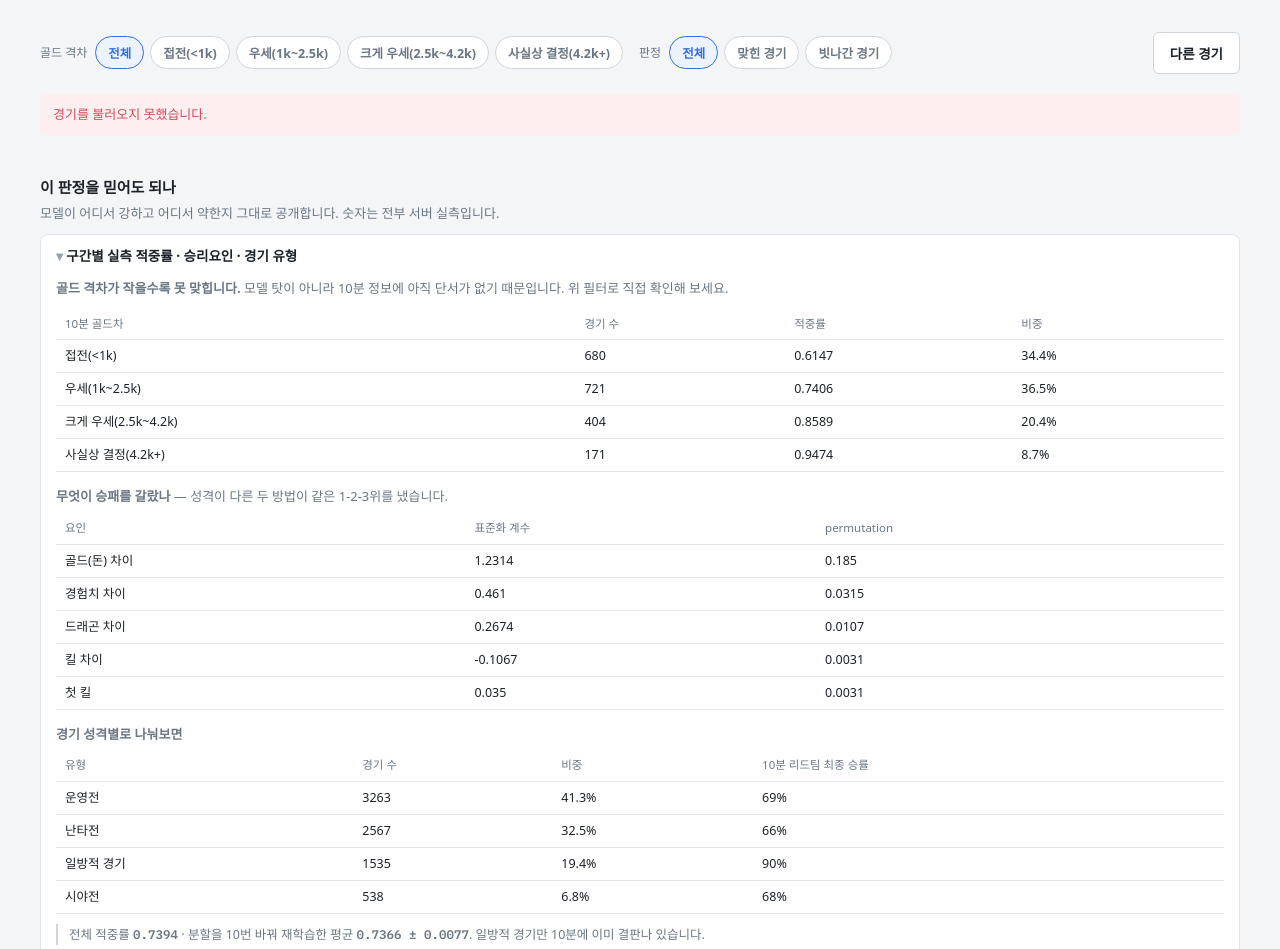
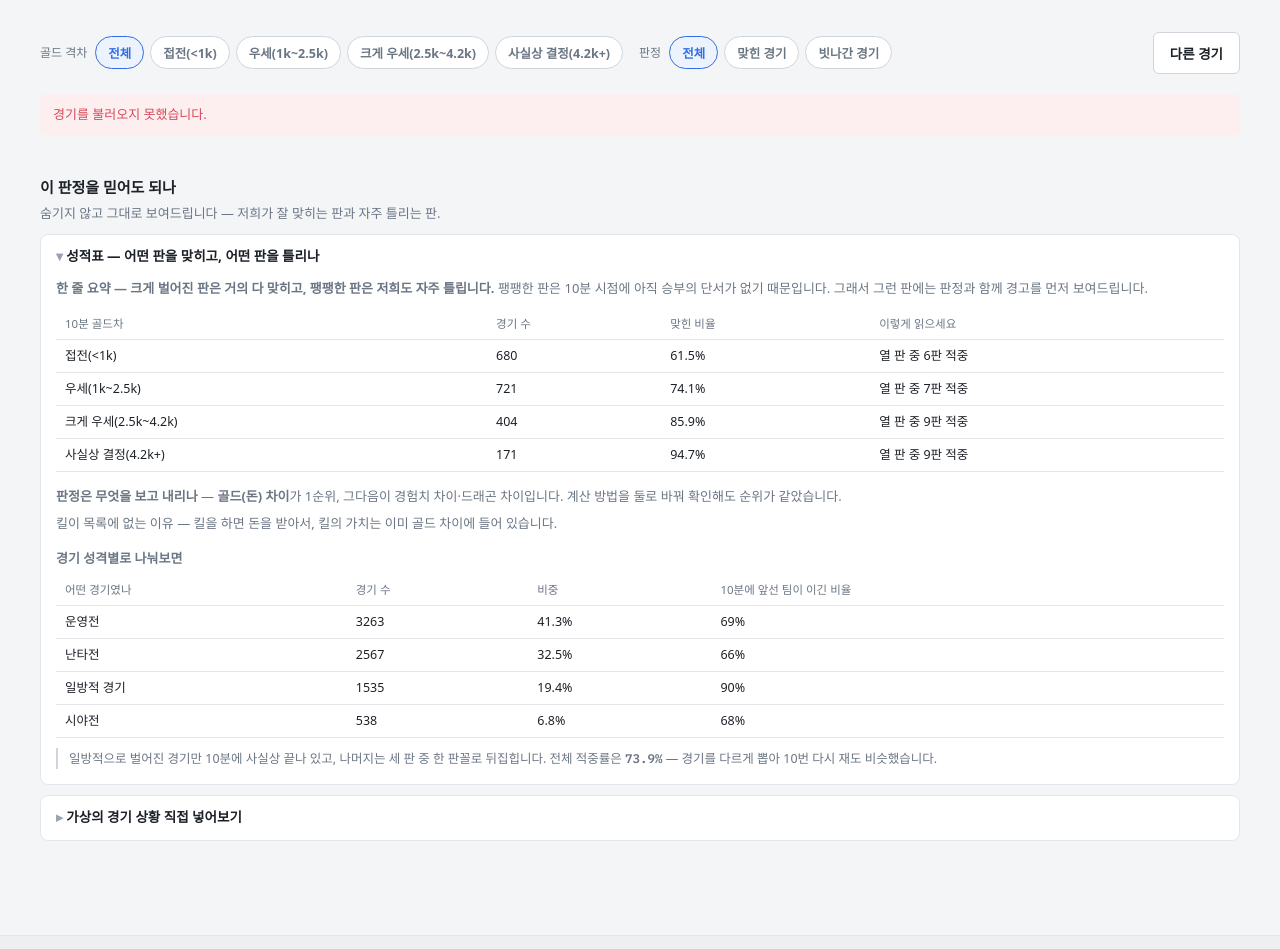
Before and after one commit to wpalswpa/project2608, a Flask app: page / in a window 1280 px wide. Shown: the part 165-1114 px from the top of the page. Run offline with Flask 3, Linux system fonts and the light colour scheme; data that the repository does not hold is empty; parts of the project's set-up code (start-up, migrations or seed data) failed here and were passed over; some web fonts are replaced; grey boxes are pictures that could not be loaded.

Commit message:
성적표를 롤 유저 눈높이로 · 모델 비교 절 제거 · 예측 표시 확대
요청 3건 + 자체 점검 결과.

■ '이 판정을 믿어도 되나' → '성적표'
머신러닝 용어를 화면에서 걷어냈다. 표준화 계수·permutation 표는
"골드 차이가 1순위, 그다음 경험치·드래곤. 계산 방법을 둘로 바꿔도 순위가
같았다" 한 문장으로. 적중률은 "열 판 중 N판" 열을 붙여 읽게 했고(값은 서버
실측에서 계산), 상단 통계도 "실측 적중률 73.9%" 로 단순화.
그러면서 우리 규칙 위반 하나를 스스로 잡았다 — README 는 "화면에는 계수를
그대로 안 보여준다"고 약속했는데 화면이 coef_std 를 표로 뿌리고 있었다.

■ '왜 이 모델인가' 절 제거
서비스는 판정을 받으러 오는 곳이지 모델 선정 근거를 읽는 곳이 아니다.
그 근거는 README·노트북에 있다.

■ '10분 예측 패 → 실제 승' 확대 (12→13.5px, 승패 글자 16px, 칸 122px)

■ 자체 점검에서 추가로 잡은 것
- '직접 넣어보기' 코칭 결과에 각주가 없었다 — 행 펼침에만 있었다.
  API 의 how_to_read 를 그대로 붙여 두 경로가 같은 선을 지키게 했다.
- 사용자 노출 문구의 시험셋/반복±표준편차 등 용어 정리
  ("실제 경기 · 모델이 학습 때 본 적 없는 판").

파리티·스모크 4종 통과.

Co-Authored-By: Claude Opus 4.8 <noreply@anthropic.com>

```diff
--- a/web/templates/index.html
+++ b/web/templates/index.html
@@ -94,7 +94,7 @@ button.primary:hover:not(:disabled){filter:brightness(1.08);color:#fff}
 /* ── 전적 행: 가로로 길게 ── */
 .rows{display:flex;flex-direction:column;gap:7px}
 .row{position:relative;display:grid;
-  grid-template-columns:6px 56px minmax(140px,180px) minmax(240px,1fr) 112px 106px 34px;
+  grid-template-columns:6px 56px minmax(140px,180px) minmax(230px,1fr) 112px 122px 34px;
   align-items:center;gap:14px;
   background:var(--panel);border:1px solid var(--line);border-radius:10px;
   padding:12px 16px 12px 0;box-shadow:var(--shadow);overflow:hidden}
@@ -145,9 +145,9 @@ button.primary:hover:not(:disabled){filter:brightness(1.08);color:#fff}
 .v-열세패{color:var(--red);background:var(--red-bg)}
 .v-역전승{color:var(--blue);background:var(--blue-bg);border-color:var(--blue)}
 .v-역전패{color:var(--red);background:var(--red-bg);border-color:var(--red);font-weight:800}
-.result{text-align:center;font-size:12px;line-height:1.35}
+.result{text-align:center;font-size:13.5px;line-height:1.4}
 .result .pv{color:var(--muted);white-space:nowrap}
-.result .pv b{font-size:13px}
+.result .pv b{font-size:16px}
 .result .arw{color:var(--faint);margin:0 1px}
 .result .hit{margin-top:3px;font-weight:700;font-size:11.5px}
 .result .hit.ok{color:var(--blue)} .result .hit.no{color:var(--red)}
@@ -256,20 +256,10 @@ footer > *{position:relative;z-index:2}
   <div class="more"><button id="more" style="display:none">더 보기</button></div>
 
   <h3 class="sec">이 판정을 믿어도 되나</h3>
-  <p class="sub">모델이 어디서 강하고 어디서 약한지 그대로 공개합니다. 숫자는 전부 서버 실측입니다.</p>
+  <p class="sub">숨기지 않고 그대로 보여드립니다 — 저희가 잘 맞히는 판과 자주 틀리는 판.</p>
   <details class="box" open>
-    <summary>구간별 실측 적중률 · 승리요인 · 경기 유형</summary>
+    <summary>성적표 — 어떤 판을 맞히고, 어떤 판을 틀리나</summary>
     <div class="din"><div id="report"><p class="sub">불러오는 중…</p></div></div>
-  </details>
-  <details class="box">
-    <summary>왜 이 모델인가 — 후보 8종 비교</summary>
-    <div class="din">
-      <img src="/figures/06_model_choice.png" alt="모델 8종 비교" loading="lazy"
-           style="width:100%;border:1px solid var(--line);border-radius:6px">
-      <p class="note">점수는 상위 7개가 비슷했습니다. 갈린 것은 <b>외웠는가</b>와
-      <b>이유를 설명할 수 있는가</b>였고, 둘 다 통과한 것은 로지스틱 회귀뿐입니다.
-      <b>가중치를 읽을 수 있어야 "무엇을 했어야 했나"가 나옵니다.</b></p>
-    </div>
   </details>
   <details class="box">
     <summary>가상의 경기 상황 직접 넣어보기</summary>
@@ -310,7 +300,7 @@ const KO = {FirstBlood:"첫 킬 (블루=1)",KillsDiff:"킬 차이",GoldDiff:"골
 const RIOT_READY = {% if riot_ready %}true{% else %}false{% endif %};
 const DDRAGON = "https://ddragon.leagueoflegends.com/cdn";
 const DDV = "14.24.1";                       /* 초상화 버전 — 없으면 이미지가 안 뜬다 */
-/* 행 배경 장식용. 시험셋 경기에는 챔피언 정보가 없으므로 "이 판의 챔피언" 인 척하지 않는다 —
+/* 행 배경 장식용. 샘플(시험셋) 경기에는 챔피언 정보가 없으므로 "이 판의 챔피언" 인 척하지 않는다 —
    투명도 7% 로 깔리는 배경일 뿐이다. 소환사 조회에서는 실제 챔피언 초상이 왼쪽에 뜬다. */
 const ART = ["Ashe","Garen","Lux","Yasuo","Ahri","Jinx","Leona","Ezreal","Thresh","Riven"];
 /* 같은 경기는 늘 같은 배경이 나오게 — 새로고침마다 바뀌면 산만하다 */
@@ -364,7 +354,7 @@ function normalize(x, isSummoner){
     correct: x.correct, side_label: "블루",
     gold: x.gold_diff, kills: x.kills_diff, dragons: x.dragons_diff,
     factors: x.top_factors, features: x.features, warnings: [],
-    sub: "시험셋 · 학습에 안 쓴 경기",
+    sub: "실제 경기 · 모델이 학습 때 본 적 없는 판",
   };
 }
 
@@ -543,7 +533,7 @@ async function doSearch(){
       const d = await (await fetch("/api/matches?id=" + encodeURIComponent(q))).json();
       const rows = (d.matches || []).map(m => normalize(m, false));
       $("#rows").innerHTML = rows.length ? rows.map(rowHTML).join("")
-        : `<div class="empty">경기 #${esc(q)} 는 시험셋에 없습니다.</div>`;
+        : `<div class="empty">경기 #${esc(q)} 는 샘플에 없는 번호입니다.</div>`;
       rows.forEach(g => bind(g));
       renderSummary(null); $("#stat").textContent = ""; $("#more").style.display = "none";
     }catch(e){ $("#rows").innerHTML = `<div class="msg">조회에 실패했습니다.</div>`; }
@@ -597,19 +587,25 @@ async function loadReport(){
       loadSample(false);
     }));
 
+    /* 숫자는 전부 서버 실측 — 화면은 "열 판 중 몇 판" 같은 읽기 좋은 꼴로만 바꾼다 */
+    const tenOf = acc => `열 판 중 ${Math.round(acc * 10)}판`;
+    const topNames = (rep.win_factors || []).slice(0, 3).map(w => esc(names[w.name] || w.name));
     $("#report").innerHTML =
-      `<p class="sub"><b>골드 격차가 작을수록 못 맞힙니다.</b> 모델 탓이 아니라
-       10분 정보에 아직 단서가 없기 때문입니다. 위 필터로 직접 확인해 보세요.</p>` +
-      table(["10분 골드차","경기 수","적중률","비중"],
-        confBins.map(b => [esc(b["구간"]), b["경기수"], b["정확도"], b["비중_%"] + "%"])) +
-      `<p class="sub" style="margin:14px 0 6px"><b>무엇이 승패를 갈랐나</b> — 성격이 다른 두 방법이 같은 1-2-3위를 냈습니다.</p>` +
-      table(["요인","표준화 계수","permutation"],
-        (rep.win_factors || []).slice(0,5).map(w => [esc(names[w.name] || w.name), w.coef_std, w.perm_importance])) +
+      `<p class="sub"><b>한 줄 요약 — 크게 벌어진 판은 거의 다 맞히고, 팽팽한 판은 저희도 자주 틀립니다.</b>
+       팽팽한 판은 10분 시점에 아직 승부의 단서가 없기 때문입니다. 그래서 그런 판에는
+       판정과 함께 경고를 먼저 보여드립니다.</p>` +
+      table(["10분 골드차","경기 수","맞힌 비율","이렇게 읽으세요"],
+        confBins.map(b => [esc(b["구간"]), b["경기수"],
+          (b["정확도"] * 100).toFixed(1) + "%", tenOf(b["정확도"]) + " 적중"])) +
+      `<p class="sub" style="margin:14px 0 6px"><b>판정은 무엇을 보고 내리나</b> —
+       ${topNames.length ? `<b>${topNames[0]}</b>가 1순위, 그다음이 ${topNames[1]}·${topNames[2]}입니다.` : ""}
+       계산 방법을 둘로 바꿔 확인해도 순위가 같았습니다.</p>
+      <p class="sub">킬이 목록에 없는 이유 — 킬을 하면 돈을 받아서, 킬의 가치는 이미 골드 차이에 들어 있습니다.</p>` +
       `<p class="sub" style="margin:14px 0 6px"><b>경기 성격별로 나눠보면</b></p>` +
-      table(["유형","경기 수","비중","10분 리드팀 최종 승률"],
+      table(["어떤 경기였나","경기 수","비중","10분에 앞선 팀이 이긴 비율"],
         (types.types || []).map(x => [esc(x.label), x.count, x.share_pct + "%", (x.lead_team_win_rate*100).toFixed(0) + "%"])) +
-      `<p class="note">전체 적중률 <b class="num">${p.accuracy}</b> · 분할을 ${r.n}번 바꿔 재학습한 평균
-       <b class="num">${r.mean} ± ${r.std}</b>. 일방적 경기만 10분에 이미 결판나 있습니다.</p>`;
+      `<p class="note">일방적으로 벌어진 경기만 10분에 사실상 끝나 있고, 나머지는 세 판 중 한 판꼴로 뒤집힙니다.
+       전체 적중률은 <b class="num">${(p.accuracy*100).toFixed(1)}%</b> — 경기를 다르게 뽑아 ${r.n}번 다시 재도 비슷했습니다.</p>`;
   }catch(e){ $("#report").innerHTML = `<div class="msg">리포트를 불러오지 못했습니다.</div>`; }
 }
 
@@ -638,7 +634,9 @@ async function runManual(){
       (co.actions || []).map(a => `<li><span>${esc(a.action)}</span>
         <span><b class="gain num">+${(a.gain*100).toFixed(1)}%p</b>
         <span class="after num">→ ${pct(a.win_prob_after)}</span></span></li>`).join("") +
-      `</ul></div></div>` +
+      `</ul>` +
+      (co.how_to_read ? `<p class="note" style="margin-top:8px;font-size:11.5px">${esc(co.how_to_read)}</p>` : "") +
+      `</div></div>` +
       (pr.warnings && pr.warnings.length ? `<div class="msg">${pr.warnings.map(esc).join("<br>")}</div>` : "");
   }catch(e){ $("#manual").innerHTML = `<div class="msg">계산에 실패했습니다.</div>`; }
   finally{ btn.disabled = false; btn.textContent = "판정 + 코칭"; }
```
